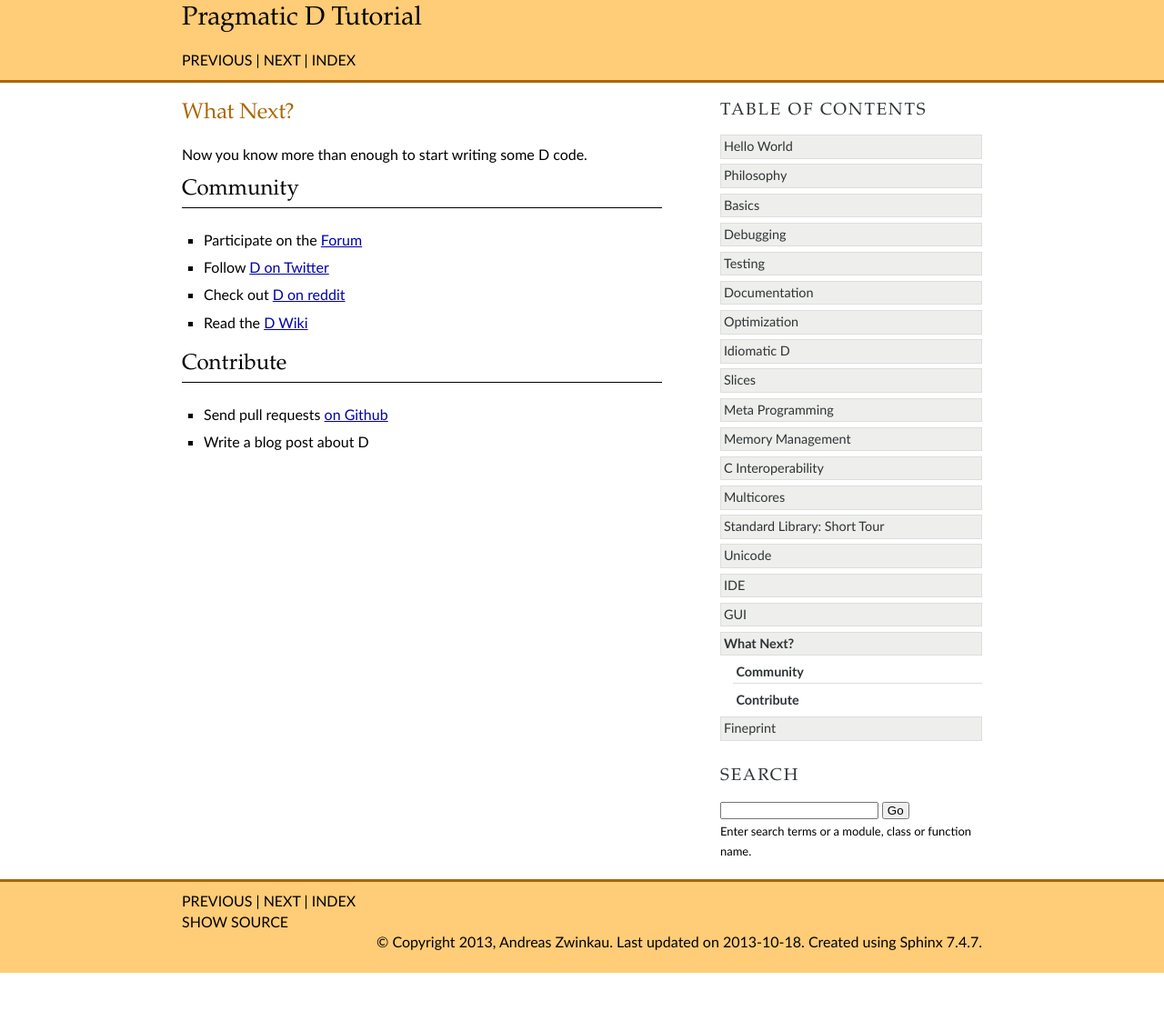
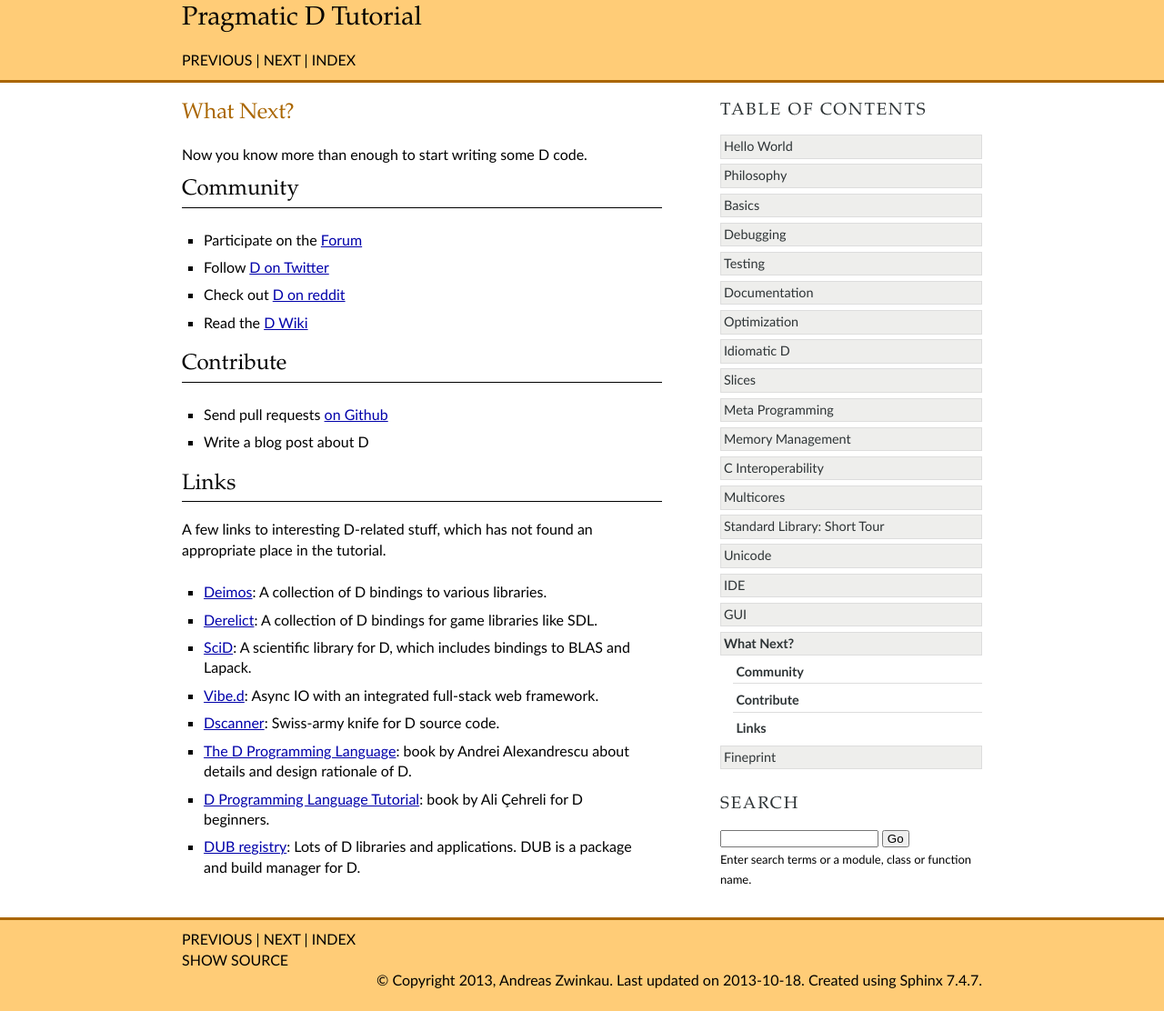
Before and after one commit to qznc/d-tut, a Sphinx documentation site: the page built from source/next.rst, in a window 1280 px wide. Shown: the whole page at 91% size. Built offline with Sphinx 7.4.7, drawn with Linux system fonts in a browser that asks for light colours; before the commit the page ends 1070 px from its top, so only the background shows below that.

Commit message:
A few links

```diff
--- a/source/next.rst
+++ b/source/next.rst
@@ -16,3 +16,22 @@ Contribute
 
 * Send pull requests `on Github <https://github.com/D-Programming-Language/>`_
 * Write a blog post about D
+
+Links
+-----
+
+A few links to interesting D-related stuff,
+which has not found an appropriate place in the tutorial.
+
+* `Deimos <https://github.com/D-Programming-Deimos>`_: A collection of D bindings to various libraries.
+* `Derelict <https://github.com/DerelictOrg>`_:  A collection of D bindings for game libraries like SDL.
+* `SciD <https://github.com/kyllingstad/scid>`_: A scientific library for D, which includes bindings to BLAS and Lapack.
+* `Vibe.d <http://vibed.org/>`_: Async IO with an integrated full-stack web framework.
+* `Dscanner <https://github.com/Hackerpilot/Dscanner>`_: Swiss-army knife for D source code.
+* `The D Programming Language <http://www.amazon.com/exec/obidos/ASIN/0321635361/classicempire>`_:
+  book by Andrei Alexandrescu about details and design rationale of D.
+* `D Programming Language Tutorial <http://ddili.org/ders/d.en/index.html>`_:
+  book by Ali Çehreli for D beginners.
+* `DUB registry <http://code.dlang.org/>`_:
+  Lots of D libraries and applications.
+  DUB is a package and build manager for D.
```
